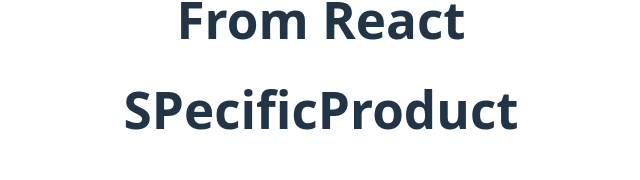
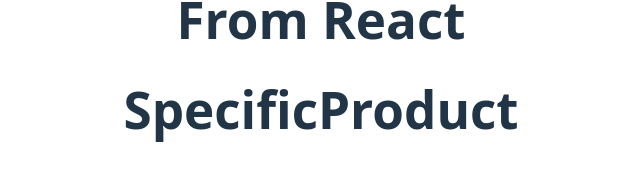
Before and after one commit to Maybemarc/Mern-E-Commerce, a React (Vite) app in the folder Frontend/e-commerce/: page /ProductDetail/1 in a window 1280 px wide. Shown: the part 336-516 px from the top of the page, without its empty margins (319-959 px from the left). Built offline with nearby package versions, Linux system fonts and the light colour scheme.

Commit message:
changes made

```diff
--- a/Frontend/e-commerce/src/pages/ProductDetail.jsx
+++ b/Frontend/e-commerce/src/pages/ProductDetail.jsx
@@ -1,7 +1,7 @@
 function ProductDetail() {
   return (
     <div>
-      <h1>SPecificProduct</h1>
+      <h1>SpecificProduct</h1>
     </div>
   );
 }
```
